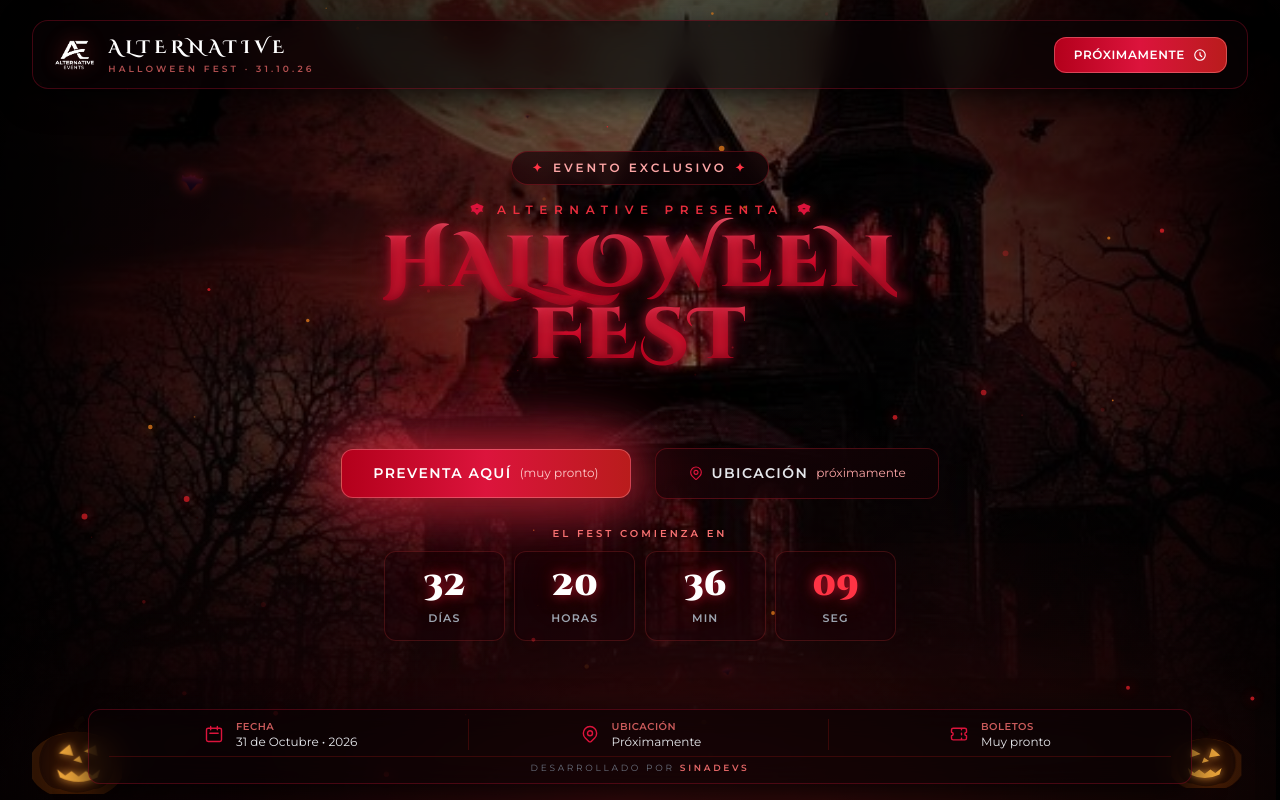
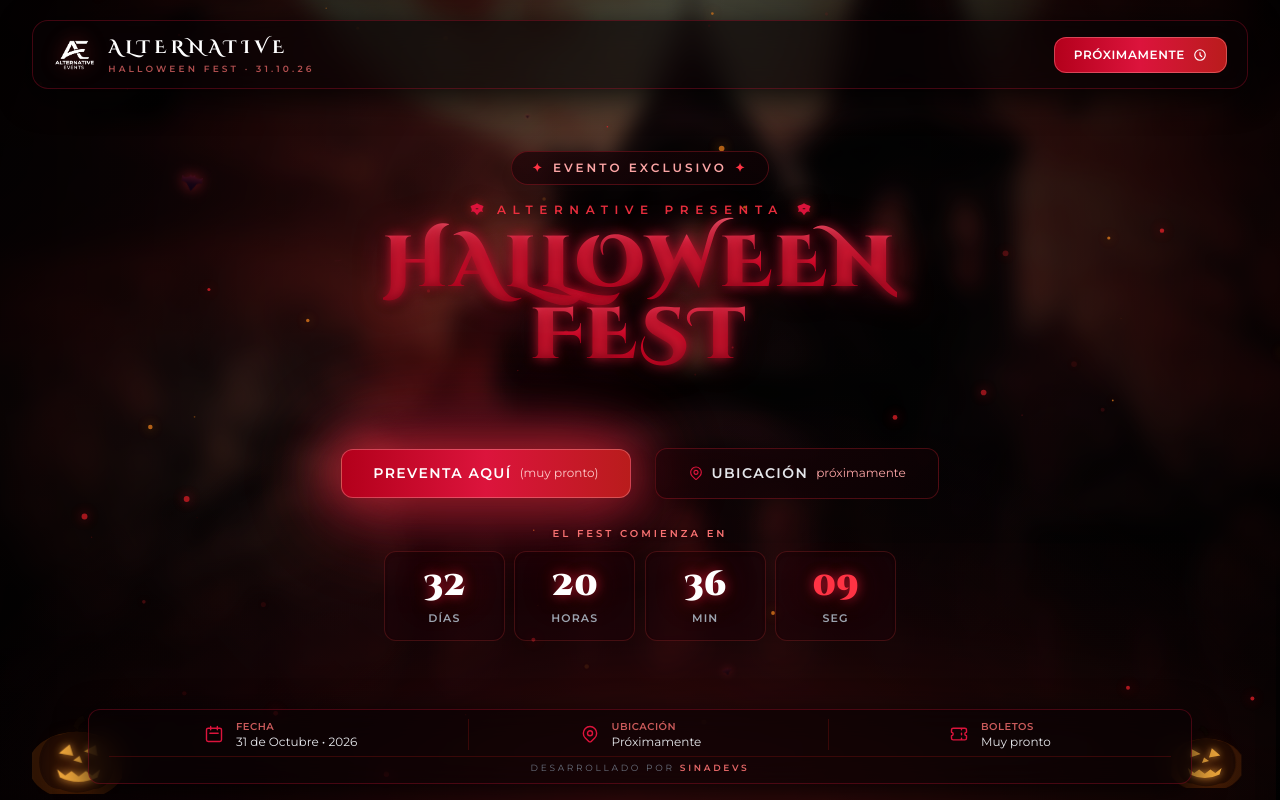
Before and after one commit to luievazquezg30/halloween-sinadevs, a React (Vite) app: page / in a window 1280 px wide. Built offline with nearby package versions, Linux system fonts and the light colour scheme; a web font is replaced by a local one.

Commit message:
fix: fondo de escritorio full-bleed con bokeh cinematográfico — cubre todo lo alto y ancho sin pixelado; móvil permanece nítido

```diff
--- a/src/components/AtmosphericBackground.jsx
+++ b/src/components/AtmosphericBackground.jsx
@@ -18,18 +18,21 @@ export default function AtmosphericBackground() {
   return (
     <div className="absolute inset-0 z-0 pointer-events-none overflow-hidden">
       {/* Mansión embrujada con luna roja.
-          La fuente es vertical (561×1000): en pantallas anchas la escena
-          se muestra grande centrada (135% de alto ≈ 1.45× de escala, se
-          recorta un poco de cielo y suelo pero sin estirar) y los lados
-          quedan en oscuridad con degradado. Los bordes se funden con
-          .escena-fundida. En móvil sigue completa (h-full), como estaba. */}
-      <div
+          Escritorio (lg+): cubre todo lo alto y lo ancho con desenfoque
+          cinematográfico — la fuente es 561×1000 y estirarla sin blur se
+          ve pixelada; el bokeh la convierte en atmósfera pura y el
+          degradado la integra al diseño.
+          Móvil: se muestra completa y nítida (la fuente es del mismo
+          aspecto que la pantalla). */}
+      <img
+        alt=""
         aria-hidden="true"
-        className="absolute inset-0 bg-[radial-gradient(ellipse_at_center,#1c070d_0%,#0a0206_55%,#000000_100%)]"
+        className="hidden lg:block absolute inset-0 h-full w-full object-cover object-center scale-110 blur-[10px] brightness-90 saturate-125"
+        src={mansionUrl}
       />
       <img
         alt="Mansión embrujada bajo un colosal eclipse lunar rojo con calabazas resplandecientes — Alternative Halloween Fest"
-        className="escena-fundida absolute left-1/2 top-1/2 h-full lg:h-[135%] w-auto min-w-full max-w-none -translate-x-1/2 -translate-y-1/2 object-cover object-center brightness-100 contrast-110"
+        className="escena-fundida lg:hidden absolute left-1/2 top-1/2 h-full w-auto min-w-full max-w-none -translate-x-1/2 -translate-y-1/2 object-cover object-center brightness-100 contrast-110"
         src={mansionUrl}
       />
 
```
